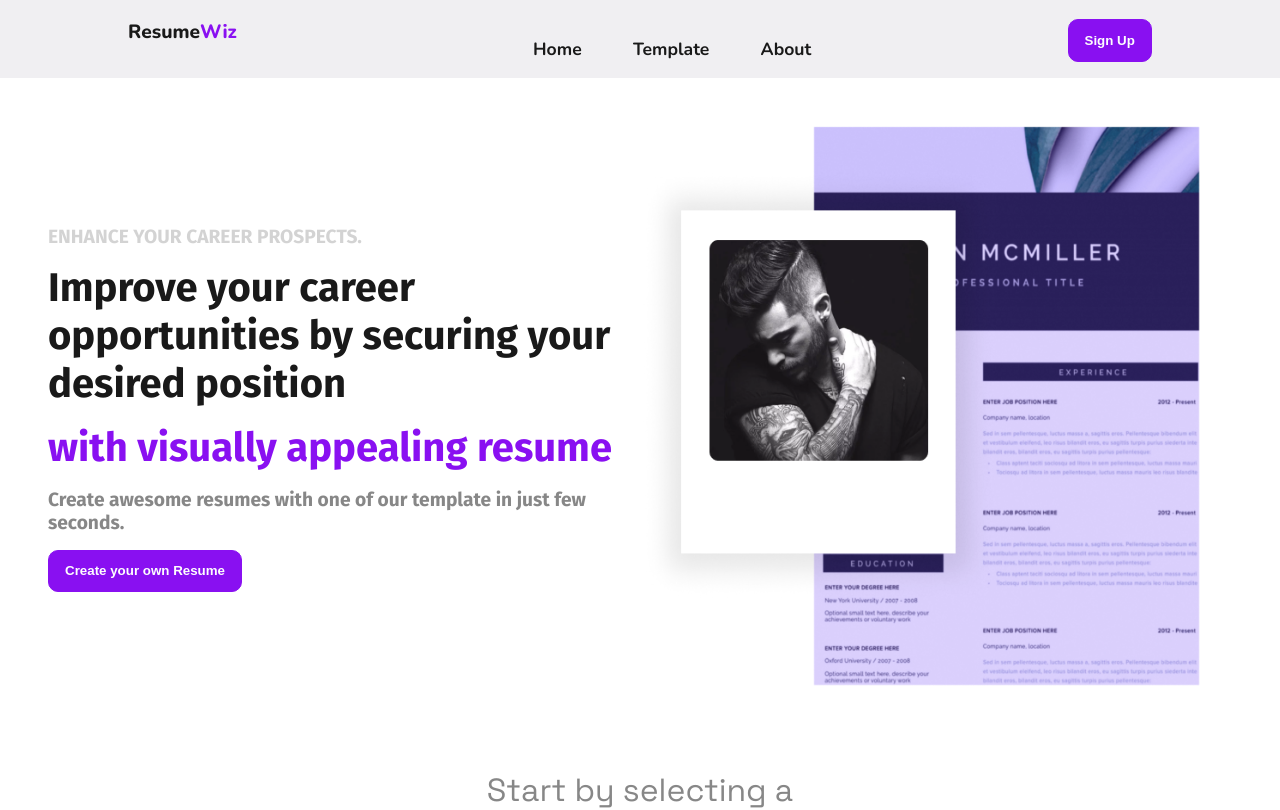
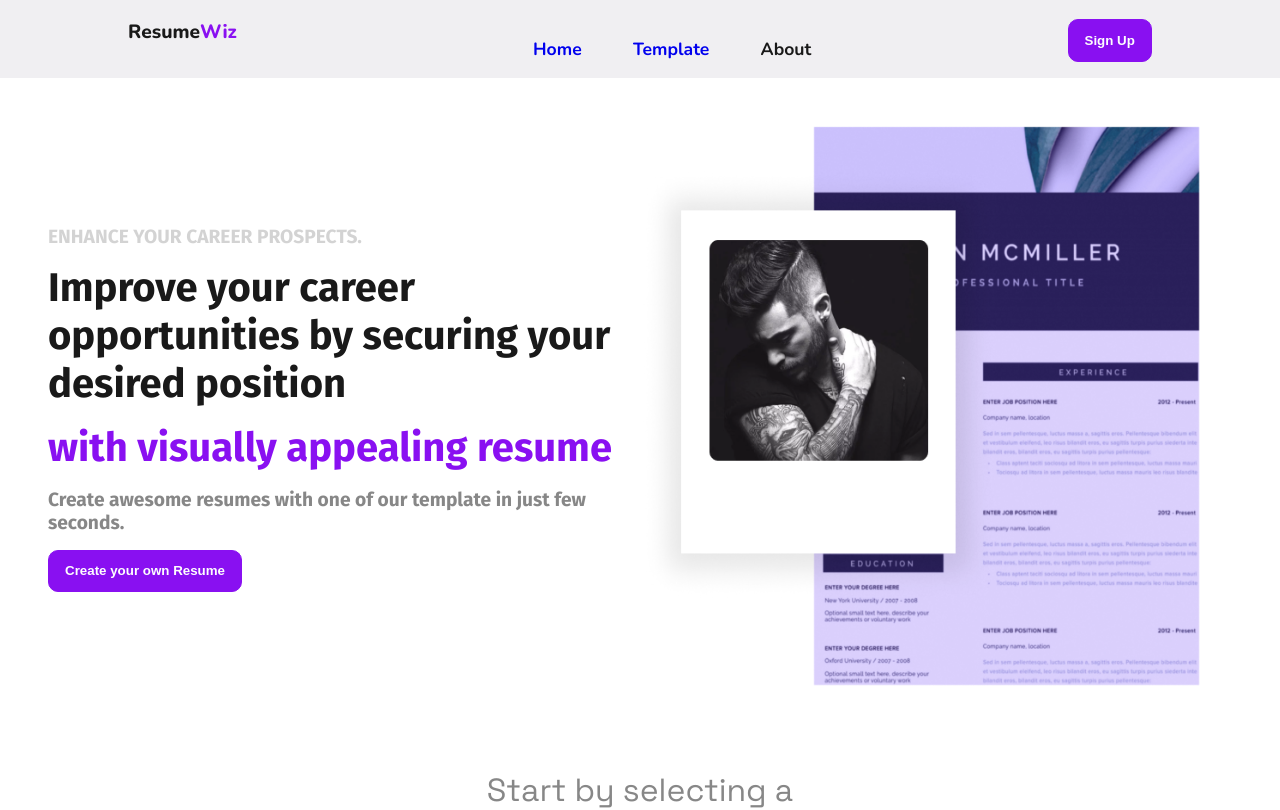
Before and after one commit to SynthCod3/ResumeWiz, a React (Vite) app: page / in a window 1280 px wide. Shown: the top 810 px of the page. Built offline with nearby package versions, Linux system fonts and the light colour scheme; no server answers; the HTML template or start-up script is replaced by a standard one.

Commit message:
feat(Navbar):New navbarLinks

```diff
--- a/src/components/Navbar/index.tsx
+++ b/src/components/Navbar/index.tsx
@@ -13,8 +13,8 @@
       <div className={styles.navbarHeading}>Resume<span>Wiz</span></div>
       <div className={styles.navbarLinks}>
         <ul>
-          <li>Home</li>
-          <li>Template</li>
+          <li><a href="/">Home</a></li>
+          <li><a href="/template">Template</a></li>
           <li>About</li>
         </ul>
       </div>
```
